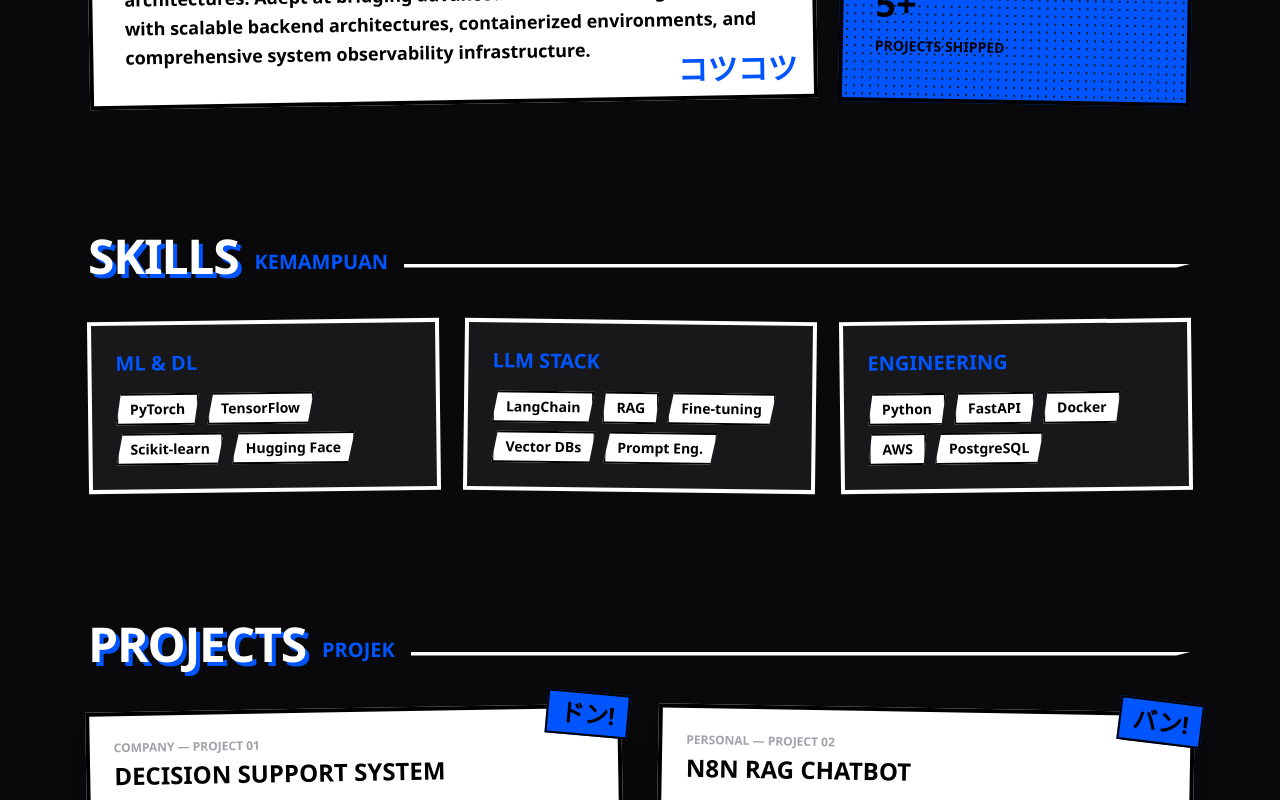
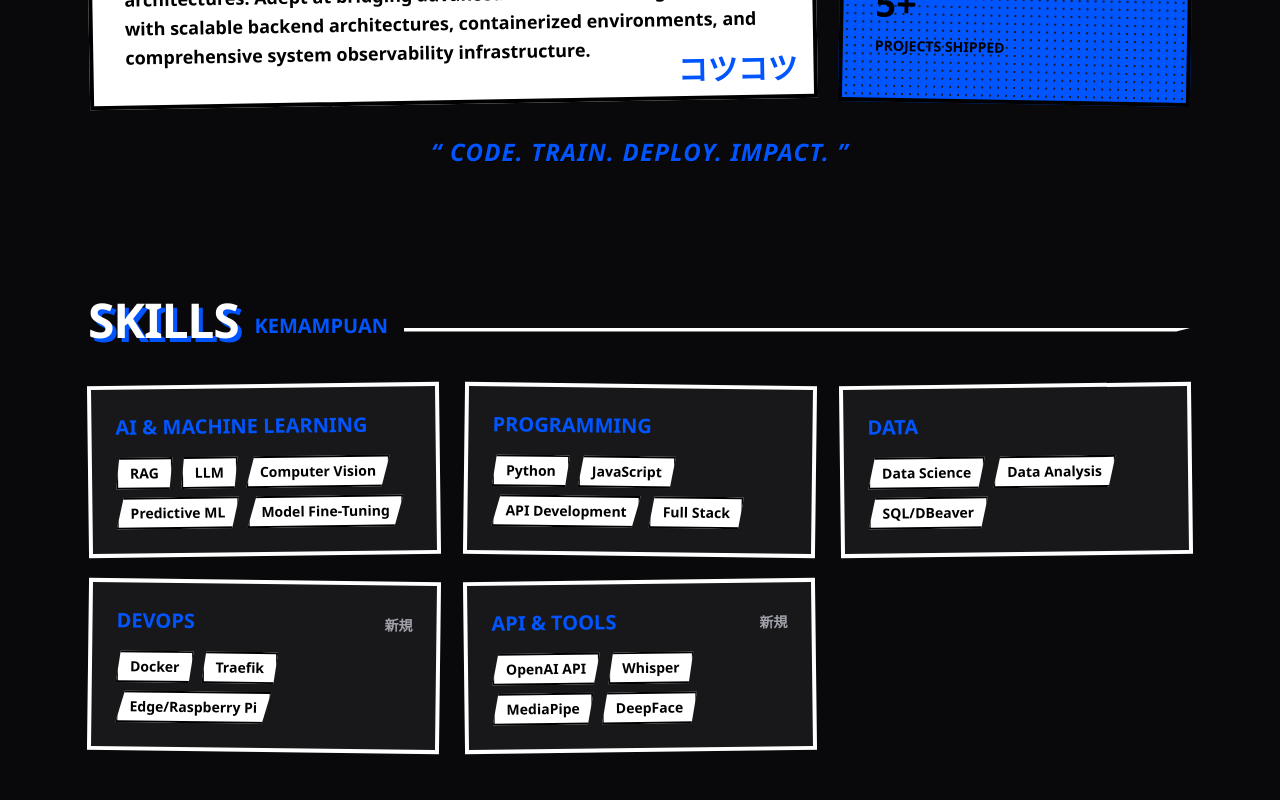
Before and after one commit to Takonakie/Portfolio, a React (Vite) app: page / in a window 1280 px wide. Shown: the part 960-1760 px from the top of the page. Built offline with nearby package versions, Linux system fonts and the light colour scheme.

Commit message:
chore: update portfolio content from CMS

```diff
--- a/src/anime-portfolio.tsx
+++ b/src/anime-portfolio.tsx
@@ -565,6 +565,22 @@ export default function AnimePortfolio({ onTriggerLogin }: AnimePortfolioProps)
             </div>
           </Reveal>
         </div>
+
+        {data.profile.tagline && (
+          <Reveal delay={200}>
+            <div className="mt-8 text-center">
+              <p
+                className="text-xl sm:text-2xl font-black uppercase tracking-wider italic"
+                style={{
+                  color: "var(--c-primary, #ec4899)",
+                  textShadow: "1px 1px 0 var(--c-border, #000000)"
+                }}
+              >
+                “ {data.profile.tagline} ”
+              </p>
+            </div>
+          </Reveal>
+        )}
       </section>
 
       {/* SKILLS */}
@@ -734,7 +750,7 @@ export default function AnimePortfolio({ onTriggerLogin }: AnimePortfolioProps)
         <SectionTitle en="Experience" jp="PENGALAMAN" />
         <div className="relative pl-8 border-l-4 flex flex-col gap-10" style={{ borderColor: "var(--c-primary, #ec4899)" }}>
           {data.experience.map((e, i) => (
-            <Reveal key={e.role} delay={i * 130}>
+            <Reveal key={`${e.role}-${e.company}-${i}`} delay={i * 130}>
               <div className="relative">
                 <div className="absolute -left-11 top-1 w-5 h-5 border-4 border-black rotate-45" style={{ backgroundColor: "var(--c-primary, #ec4899)" }} />
                 <div className="card-pop border-4 p-6" style={{ backgroundColor: "var(--c-surface, #18181b)", borderColor: "var(--c-text, #ffffff)" }}>
--- a/src/data/portfolio-data.json
+++ b/src/data/portfolio-data.json
@@ -40,35 +40,52 @@
   ],
   "skills": [
     {
-      "group": "ML & DL",
+      "group": "AI & Machine Learning",
       "jp": "",
       "items": [
-        "PyTorch",
-        "TensorFlow",
-        "Scikit-learn",
-        "Hugging Face"
+        "RAG",
+        "LLM",
+        "Computer Vision",
+        "Predictive ML",
+        "Model Fine-Tuning"
       ]
     },
     {
-      "group": "LLM Stack",
+      "group": "Programming",
       "jp": "",
       "items": [
-        "LangChain",
-        "RAG",
-        "Fine-tuning",
-        "Vector DBs",
-        "Prompt Eng."
+        "Python",
+        "JavaScript",
+        "API Development",
+        "Full Stack"
       ]
     },
     {
-      "group": "Engineering",
+      "group": "Data",
       "jp": "",
       "items": [
-        "Python",
-        "FastAPI",
+        "Data Science",
+        "Data Analysis",
+        "SQL/DBeaver"
+      ]
+    },
+    {
+      "group": "DevOps",
+      "jp": "新規",
+      "items": [
         "Docker",
-        "AWS",
-        "PostgreSQL"
+        "Traefik",
+        "Edge/Raspberry Pi"
+      ]
+    },
+    {
+      "group": "API & Tools",
+      "jp": "新規",
+      "items": [
+        "OpenAI API",
+        "Whisper",
+        "MediaPipe",
+        "DeepFace"
       ]
     }
   ],
```
